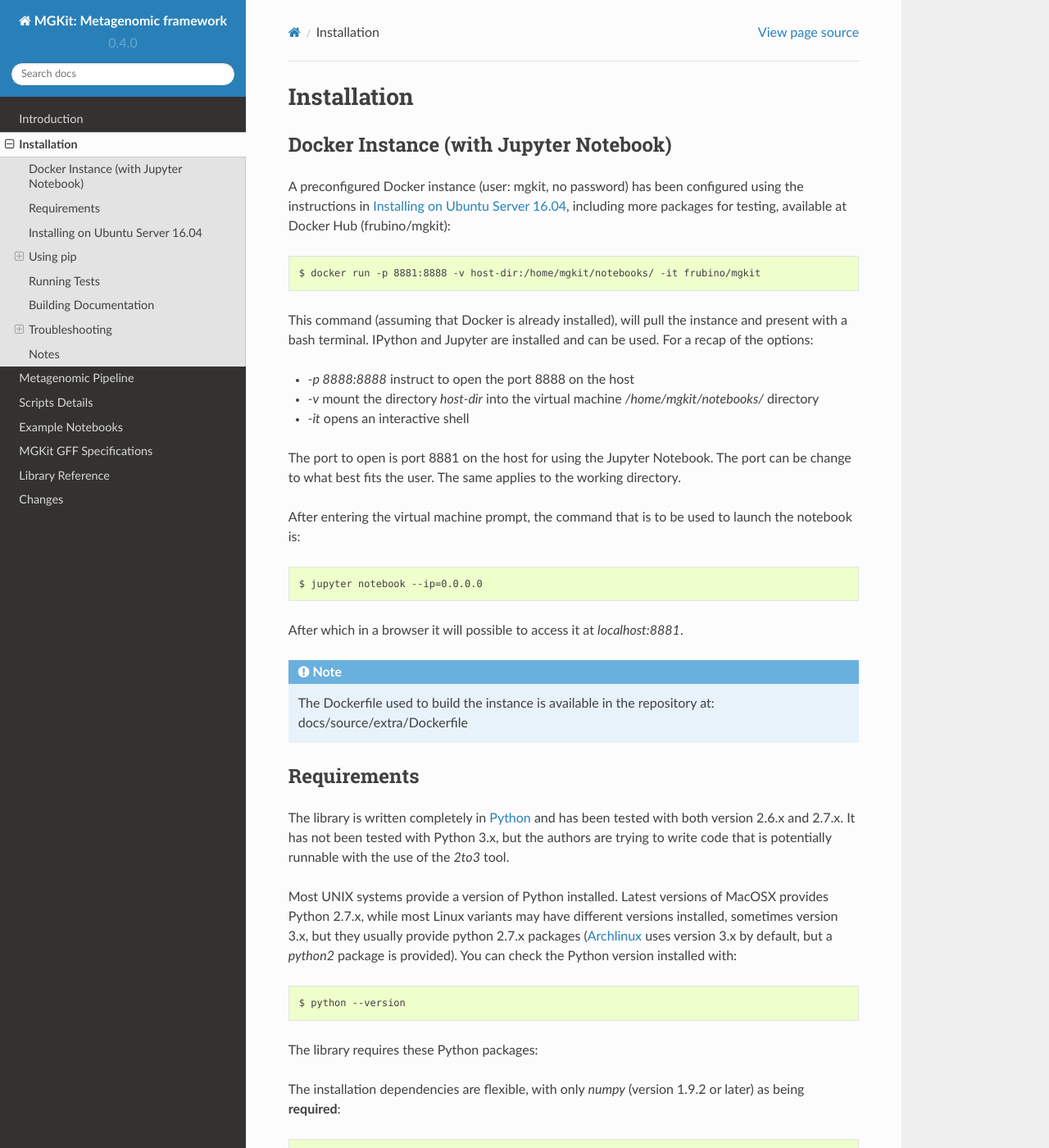
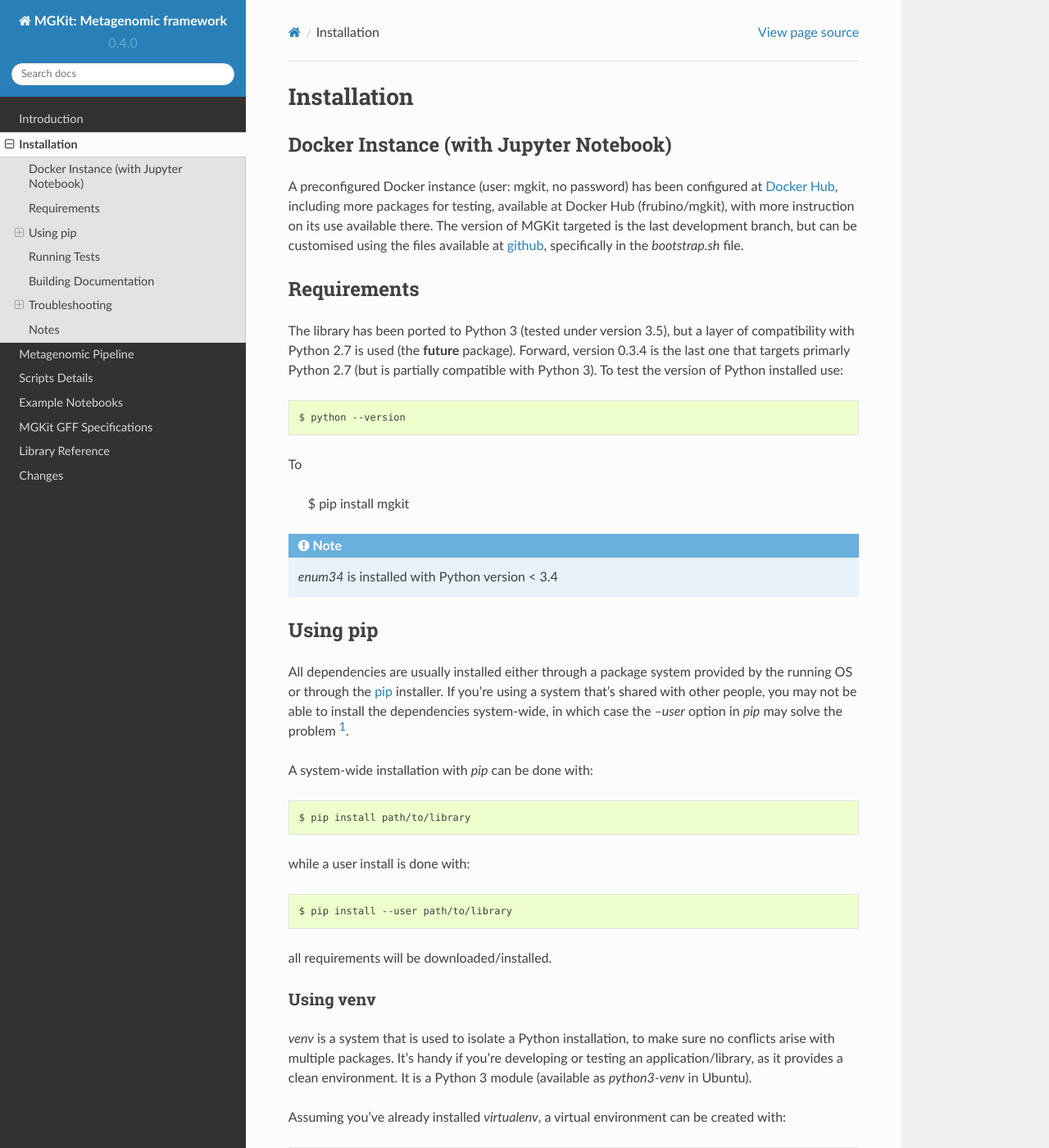
Before and after one commit to frubino/mgkit, a Sphinx documentation site: the page built from docs/source/install.rst, in a window 1280 px wide and 1400 px high. Shown: the whole window at 82% size. Built offline with Sphinx 7.4.7 and the Read the Docs theme 2.0.0, drawn with Linux system fonts in a browser that asks for light colours; pages that are not in the unit, such as notebooks, are missing from menus; some of the changed text lies outside the part shown.

Commit message:
Update installation docs

```diff
--- a/docs/source/install.rst
+++ b/docs/source/install.rst
@@ -6,77 +6,22 @@
 Docker Instance (with Jupyter Notebook)
 ---------------------------------------
 
-A preconfigured Docker instance (user: mgkit, no password) has been configured using the instructions in :ref:`install-ubuntu`, including more packages for testing, available at Docker Hub (frubino/mgkit)::
-
-	$ docker run -p 8881:8888 -v host-dir:/home/mgkit/notebooks/ -it frubino/mgkit
-
-This command (assuming that Docker is already installed), will pull the instance and present with a bash terminal. IPython and Jupyter are installed and can be used. For a recap of the options:
-
-* `-p 8888:8888` instruct to open the port 8888 on the host
-* `-v` mount the directory `host-dir` into the virtual machine */home/mgkit/notebooks/* directory
-* `-it` opens an interactive shell
-
-The port to open is port 8881 on the host for using the Jupyter Notebook. The port can be change to what best fits the user. The same applies to the working directory.
-
-After entering the virtual machine prompt, the command that is to be used to launch the notebook is::
-
-	$ jupyter notebook --ip=0.0.0.0
-
-After which in a browser it will possible to access it at *localhost:8881*.
-
-.. note::
-
-	The Dockerfile used to build the instance is available in the repository at: docs/source/extra/Dockerfile
-
+A preconfigured Docker instance (user: mgkit, no password) has been configured at `Docker Hub <https://hub.docker.com/r/frubino/mgkit/>`_, including more packages for testing, available at Docker Hub (frubino/mgkit), with more instruction on its use available there. The version of MGKit targeted is the last development branch, but can be customised using the files available at `github <https://github.com/frubino/mgkit-docker-repo>`_, specifically in the `bootstrap.sh` file.
 
 Requirements
 ------------
 
-The library is written completely in `Python <http://www.python.org>`_ and has been tested with both version 2.6.x and 2.7.x. It has not been tested with Python 3.x, but the authors are trying to write code that is potentially runnable with the use of the `2to3` tool.
-
-Most UNIX systems provide a version of Python installed. Latest versions of MacOSX provides Python 2.7.x, while most Linux variants may have different versions installed, sometimes version 3.x, but they usually provide python 2.7.x packages (`Archlinux <https://www.archlinux.org/>`_ uses version 3.x by default, but a `python2` package is provided). You can check the Python version installed with::
+The library has been ported to Python 3 (tested under version 3.5), but a layer of compatibility with Python 2.7 is used (the **future** package). Forward, version 0.3.4 is the last one that targets primarly Python 2.7 (but is partially compatible with Python 3). To test the version of Python installed use::
 
 	$ python --version
 
-The library requires these Python packages:
-
-The installation dependencies are flexible, with only *numpy* (version 1.9.2 or later) as being **required**::
+To
 
 	$ pip install mgkit
 
-To install every needed packages, you can use::
+.. note::
 
-	$ pip install mgkit[full]
-
-Other options can be found in the *setup.py* file, in the *extra_requires* dictionary.
-
-The optional dependencies includes:
-
-* scipy
-* pandas
-* matplotlib
-* pysam
-* argparse (if Python 2.6 is installed, part of the standard library from 2.7)
-* joblib: for script `translate_seq`, to use multiple processors
-* HTSeq
-* semidbm
-* pymongo
-* `goatools <https://github.com/tanghaibao/goatools>`_ (required by :mod:`mgkit.mappings.go`), has package `fisher` as a dependency
-* rpy2 >= 2.3.8 (required by :mod:`mgkit.utils.r_func`)
-
-.. _install-ubuntu:
-
-Installing on Ubuntu Server 16.04
----------------------------------
-
-You'll need to install the following packages with `apt-get`::
-
-	$ apt-get install -y velvet bowtie2 python-pip python \
-	  virtualenv python-dev zlib1g-dev libblas-dev \
-	  liblapack-dev gfortran libfreetype6-dev libpng-dev \
-	  fontconfig pkg-config
-
-Create a virtual environment to ensure that the correct library versions are installed as explained in :ref:`install-virtualenv`.
+	`enum34` is installed with Python version < 3.4
 
 Using pip
 ---------
@@ -95,14 +40,14 @@
 
 .. _install-virtualenv:
 
-Using virtualenv
-^^^^^^^^^^^^^^^^
+Using venv
+^^^^^^^^^^
 
-`virtualenv <http://www.virtualenv.org/>`_ is a system that is used to isolate a Python installation, to make sure no conflicts arise with multiple packages. It's handy if you're developing or testing an application/library, as it provides a clean environment.
+`venv` is a system that is used to isolate a Python installation, to make sure no conflicts arise with multiple packages. It's handy if you're developing or testing an application/library, as it provides a clean environment. It is a Python 3 module (available as `python3-venv` in Ubuntu).
 
 Assuming you've already installed `virtualenv`, a virtual environment can be created with::
 
-	$ virtualenv -p python2 mgkit-env
+	$ python3 -m venv mgkit-env
 
 which creates a virtual environment in `mgkit-env`, with the interpreter used being the one linked to `python2`. Activating the environment requires using::
 
@@ -128,34 +73,21 @@
 Running Tests
 ---------------
 
-The tests requires the `nosetests` package::
+The tests requires the `pytest` package and some plugins (`pytest-datadir` and `pytest-console-scripts`)::
 
-	$ pip install nose
-
-and the package `yanc` is used for coloring the output. If you don't want to install it you can edit the `setup.cfg` and `setup.py` files in the source distribution and delete the `with-yanc` before running the tests.
+	$ pip install pytest pytest-datadir pytest-console-scripts
 
 You can run the tests with::
 
-	$ python setup.py nosetests
+	$ python setup.py test
 
 Some test won't be run if the required library/data is not found. Consult the output for more information.
 
 Building Documentation
 ----------------------
 
-Needs sphinx >=1.2.2
+The requirements are detailed in `docs_req.txt` of the repository. Other libraries:
 
-* sphinx_rtd_theme
-* actdiag
-* sphinxcontrib-actdiag
-* blockdiag
-* sphinxcontrib-blockdiag
-* sphinxcontrib-napoleon (we'll be part of sphinx 1.3, needed until then)
-* sphinx-argparse
-
-Other libraries:
-
-* graphviz
 * latex (for pdf output - `make latexpdf`)
 
 Troubleshooting
@@ -163,20 +95,7 @@
 
 Some of the dependencies require available compilers to finish the installation. At the mimimum a system that provides the full GNU compiler suite, including a fortran compiler is required to install those dependencies by source.
 
-If a compilation error is raised during installation, it's adviced to install each dependency manually.
-
-I'll try to keep this section updated, but there's not that many OS that I can keep working on (mostly MacOSX and GNU/Linux).
-
-HTSeq
-^^^^^
-
-Sometimes HTSeq or numpy fails to install in a clean environment; it's advised to install numpy first::
-
-	$ pip install numpy
-
-and then reissue the library installation::
-
-	$ pip install path/to/library
+If a compilation error is raised during installation, it's adviced to install each dependency manually. I'll try to keep this section updated, but there's not that many OS that I can keep working on (mostly MacOSX and GNU/Linux).
 
 MacOSX
 ^^^^^^
@@ -196,11 +115,6 @@
 		export ARCHFLAGS=-Wno-error=unused-command-line-argument-hard-error-in-future
 
 	It's related to the clang toolchain included with Xcode
-
-Scipy
-*****
-
-There are different solutions available if you have trouble installing the dependencies on MacOSX, one of which is hosted `on this page <http://fonnesbeck.github.io/ScipySuperpack/>`_, but installing from source is another option, provided that the Xcode and gfortran are installed.
 
 Matplotlib
 **********
```
